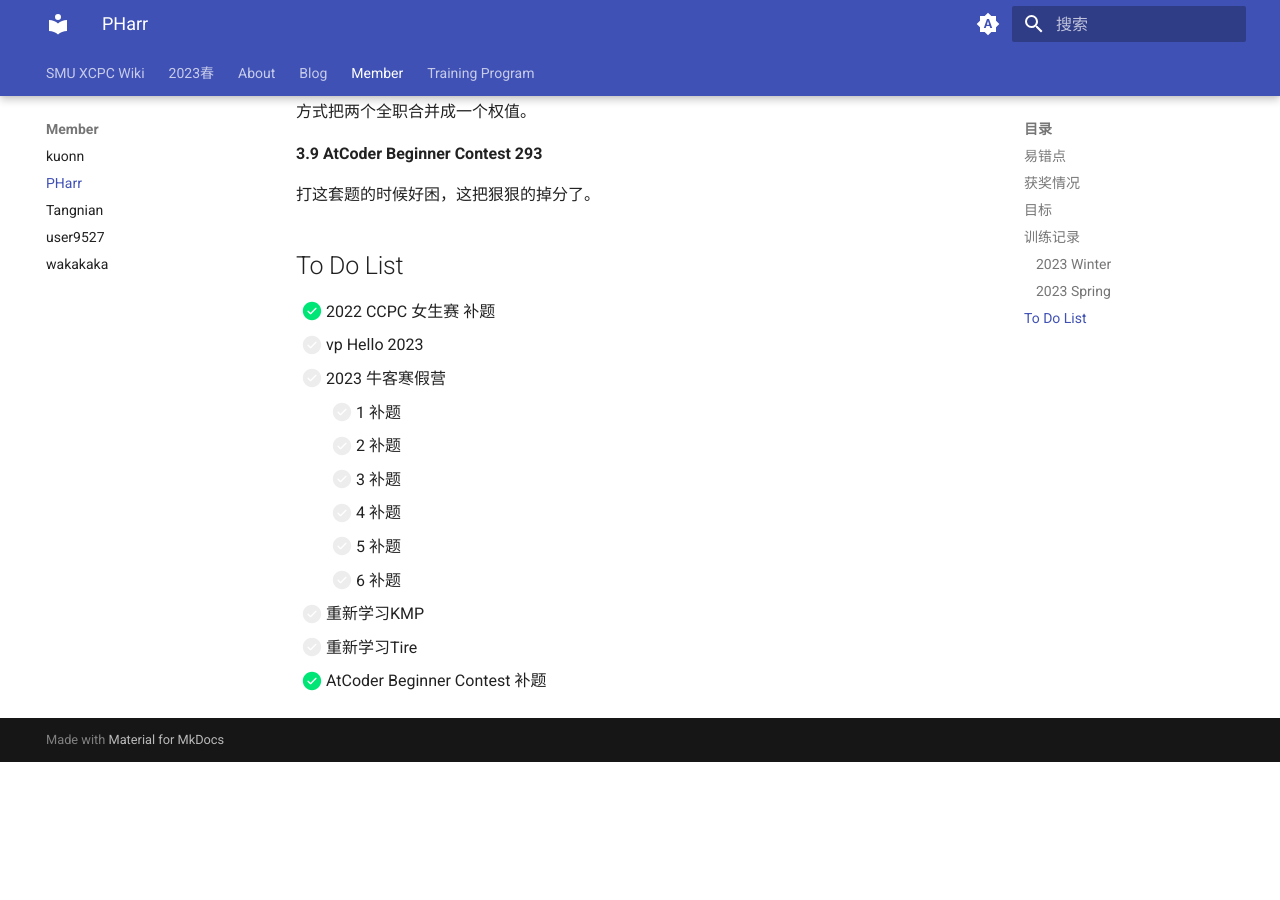
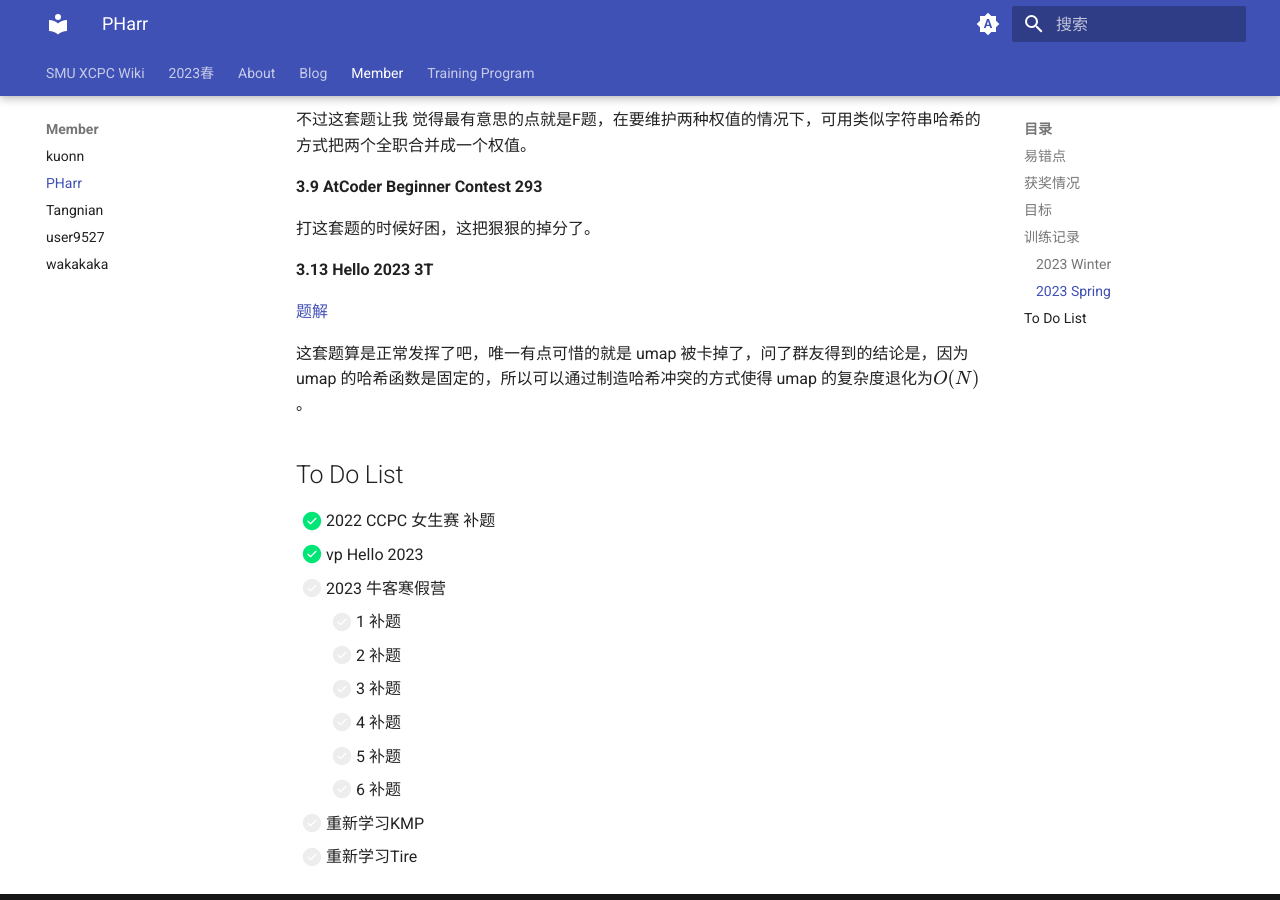
Before and after one commit to SMU-XCPC/wiki, an MkDocs documentation site: the page built from docs/Member/PHarr.md, in a window 1280 px wide and 900 px high, scrolled down 2983 px. Built offline with MkDocs 1.6.1 and Material for MkDocs 9.7.7, drawn with Linux system fonts in a browser that asks for light colours; before the commit the page ends 3745 px from its top, so only the background shows below that; some of the changed text lies outside the part shown.

Commit message:
更新训练计划

```diff
--- a/docs/Member/PHarr.md
+++ b/docs/Member/PHarr.md
@@ -19,6 +19,7 @@ email：xin.mai@forxmail.com
 ## 易错点
 
 1. 在需要用差分维护区间修改的情况下，如果要进行离散化，离散化的值不应该是$[l,r]$而是$[l,r+1]$。
+2. 在 CF 上`unordered_map`会被Hack，导致复杂度退化到$O(N)$。
 
 ## 获奖情况
 
@@ -121,10 +122,16 @@ email：xin.mai@forxmail.com
 
 打这套题的时候好困，这把狠狠的掉分了。
 
+**3.13 Hello 2023 3T**
+
+[题解](https://www.cnblogs.com/PHarr/p/17220292.html)
+
+这套题算是正常发挥了吧，唯一有点可惜的就是 umap 被卡掉了，问了群友得到的结论是，因为 umap 的哈希函数是固定的，所以可以通过制造哈希冲突的方式使得 umap 的复杂度退化为$O(N)$。
+
 ## To Do List
 
 - [x] 2022 CCPC 女生赛 补题
-- [ ] vp Hello 2023
+- [x] vp Hello 2023
 - [ ] 2023 牛客寒假营
     - [ ] 1 补题
     - [ ] 2 补题
@@ -134,4 +141,3 @@ email：xin.mai@forxmail.com
     - [ ] 6 补题
 - [ ] 重新学习KMP
 - [ ] 重新学习Tire
-- [x] AtCoder Beginner Contest 补题
```
